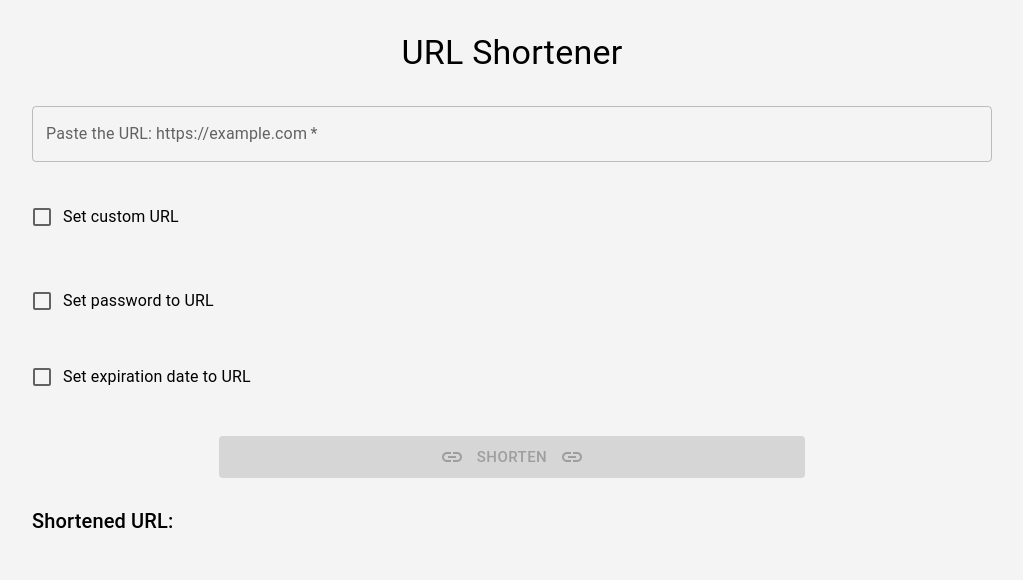
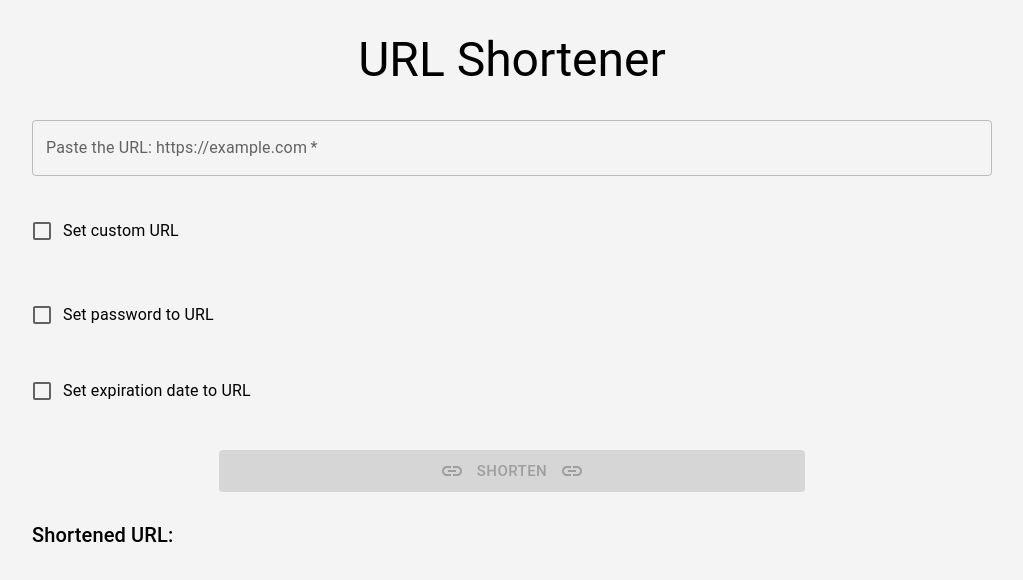
Before and after one commit to sebastianruiz07/test_doquimi_url_shortener, a React (Create React App) app in the folder client/: page / in a window 1280 px wide. Shown: the top 580 px of the page, without its empty margins (128-1151 px from the left). Built offline with nearby package versions, Linux system fonts and the light colour scheme.

Commit message:
fix: :bug: fix visual issues with message and alert location

```diff
--- a/client/src/components/CustomAlert.jsx
+++ b/client/src/components/CustomAlert.jsx
@@ -14,7 +14,7 @@ const CustomAlert = () => {
   };
 
   return (
-    <Snackbar open={customAlert.open} autoHideDuration={3000} onClose={() => handleCloseSnackbar()}>
+    <Snackbar anchorOrigin={{vertical: 'top', horizontal: 'center',}}open={customAlert.open} autoHideDuration={3000} onClose={() => handleCloseSnackbar()}>
       <Alert
         onClose={() => handleCloseSnackbar()}
         severity={customAlert.type}
--- a/client/src/components/ShowShortenUrl.jsx
+++ b/client/src/components/ShowShortenUrl.jsx
@@ -25,7 +25,7 @@ const ShowShortenUrl = ({ shortUrlMessage, copyShortUrlToClipboard }) => {
         <Grid item size={{ xs: 0, md: 2 }}>
         </Grid>
         <Grid item size={{ xs: 12, md: 10 }}>
-          <Typography variant='caption'>{shortUrlMessage}</Typography>
+          <Typography variant='caption' style={{ wordBreak: 'break-word' }}>{shortUrlMessage}</Typography>
         </Grid>
       </Grid>
     </Grid>
--- a/client/src/views/HomeView.jsx
+++ b/client/src/views/HomeView.jsx
@@ -126,7 +126,7 @@ const HomeView = () => {
   return (
     <Grid container justifyContent={'center'} size={12}>
       <Grid item margin={4} size={12}>
-        <Typography variant='h4' textAlign={'center'}>URL Shortener</Typography>
+        <Typography variant='h3' textAlign={'center'}>URL Shortener</Typography>
       </Grid>
       <ShortenerForm
         getShortenedUrl={getShortenedUrl}
```
